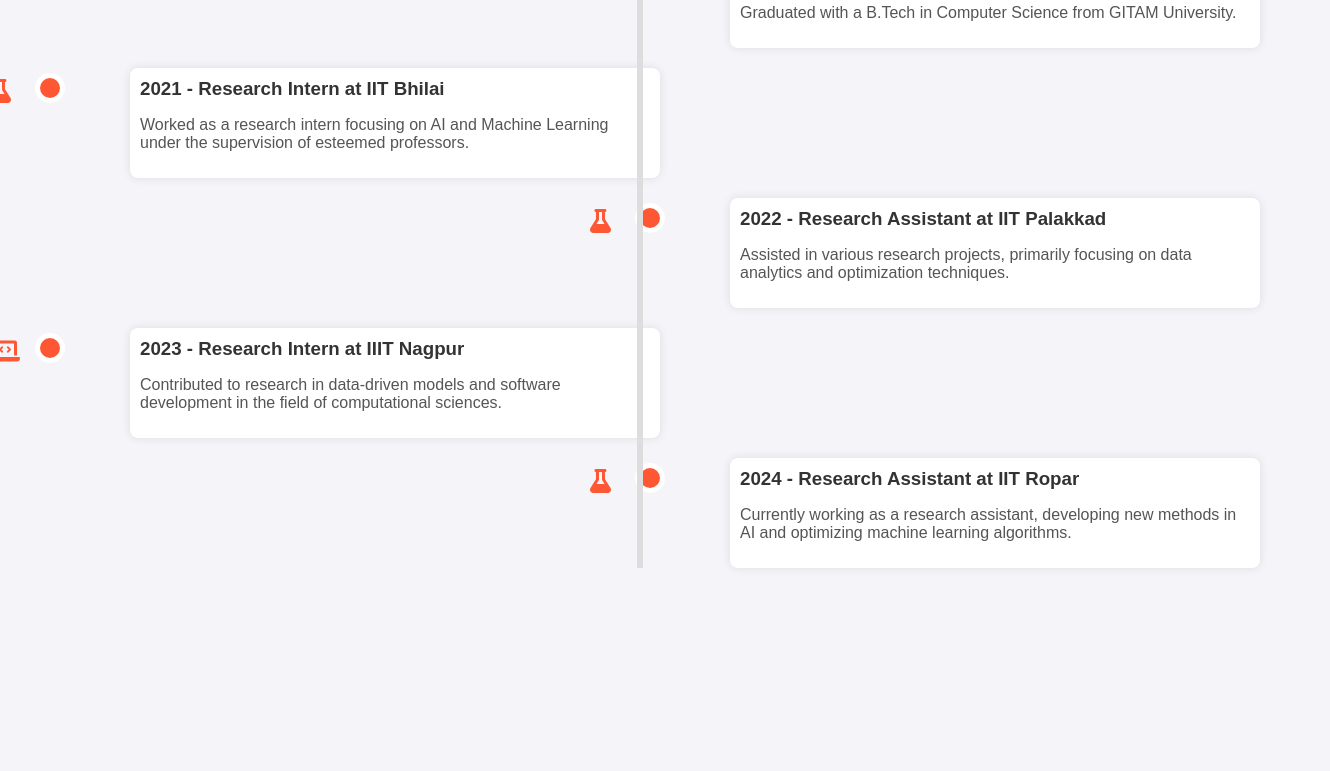
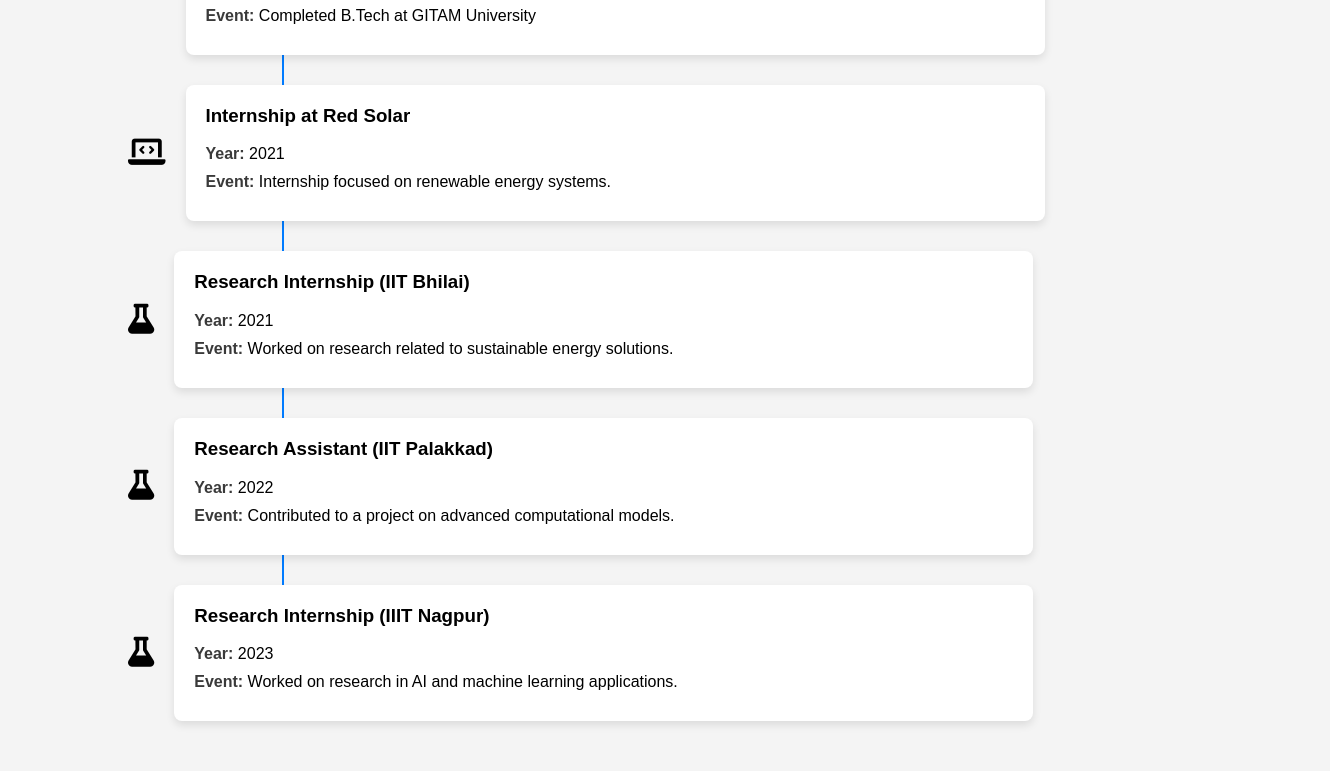
Before and after one commit to dhla30/Career_timeline, a plain HTML site: page index.html in a window 1280 px wide. Shown: the part 204-975 px from the top of the page, 1330 px wide, since content can reach past the window. Before the commit the page ends 812 px from the top, so only its background shows below. Drawn offline with Linux system fonts and the light colour scheme.

Commit message:
Update index.html

```diff
--- a/index.html
+++ b/index.html
@@ -3,179 +3,128 @@
 <head>
     <meta charset="UTF-8">
     <meta name="viewport" content="width=device-width, initial-scale=1.0">
-    <title>My Career Timeline</title>
-    <!-- Adding Font Awesome for Icons -->
+    <title>Career Timeline</title>
     <link rel="stylesheet" href="https://cdnjs.cloudflare.com/ajax/libs/font-awesome/6.0.0-beta3/css/all.min.css">
-    <!-- Adding custom styles -->
     <style>
         body {
             font-family: Arial, sans-serif;
             margin: 0;
             padding: 0;
-            background-color: #f4f4f9;
-            color: #333;
+            background-color: #f4f4f4;
         }
-
-        header {
-            background-color: #333;
-            color: white;
+        .timeline {
+            width: 80%;
+            margin: 50px auto;
+            position: relative;
+        }
+        .event {
+            display: flex;
+            align-items: center;
+            margin-bottom: 30px;
+        }
+        .event .icon {
+            font-size: 30px;
+            margin-right: 20px;
+        }
+        .event .details {
+            background-color: #fff;
+            border-radius: 8px;
             padding: 20px;
-            text-align: center;
+            width: 80%;
+            box-shadow: 0 4px 8px rgba(0, 0, 0, 0.1);
         }
-
-        .timeline {
-            position: relative;
-            max-width: 1200px;
-            margin: 40px auto;
-            padding-left: 20px;
+        .event .details h3 {
+            margin-top: 0;
         }
-
-        .timeline::after {
-            content: '';
+        .event .details p {
+            margin: 10px 0;
+            font-size: 16px;
+        }
+        .event .details span {
+            font-weight: bold;
+            color: #3a3a3a;
+        }
+        .line {
             position: absolute;
-            width: 6px;
-            background-color: #ddd;
+            left: 15%;
+            width: 2px;
+            background-color: #007bff;
             top: 0;
             bottom: 0;
-            left: 50%;
-            margin-left: -3px;
+            z-index: -1;
         }
-
-        .timeline-item {
-            display: flex;
-            margin: 20px 0;
-            position: relative;
-            width: 50%;
-            padding-left: 80px;
+        .timeline-header {
+            text-align: center;
+            margin-bottom: 50px;
         }
-
-        .timeline-item::before {
-            content: '';
-            position: absolute;
-            width: 20px;
-            height: 20px;
-            border-radius: 50%;
-            background-color: #ff5733;
-            left: -10px;
-            top: 10px;
-            box-shadow: 0 0 0 5px white;
-        }
-
-        .icon {
-            font-size: 24px;
-            color: #ff5733;
-            position: absolute;
-            left: -60px;
-            top: 10px;
-        }
-
-        .content {
-            padding: 10px;
-            background-color: white;
-            border-radius: 8px;
-            box-shadow: 0 0 10px rgba(0, 0, 0, 0.1);
-            width: 85%;
-        }
-
-        .content h3 {
-            margin: 0;
-            color: #333;
-        }
-
-        .content p {
-            color: #555;
-        }
-
-        .timeline-item:nth-child(odd) {
-            left: 50%;
-        }
-
-        .timeline-item:nth-child(even) {
-            left: 0;
-        }
-
-        @media (max-width: 768px) {
-            .timeline::after {
-                left: 31px;
-            }
-
-            .timeline-item {
-                width: 100%;
-                padding-left: 30px;
-            }
-
-            .timeline-item:nth-child(odd) {
-                left: 0%;
-            }
-
-            .timeline-item:nth-child(even) {
-                left: 0%;
-            }
+        .timeline-header h1 {
+            font-size: 2.5em;
         }
     </style>
 </head>
 <body>
 
-    <header>
+    <div class="timeline-header">
         <h1>My Career Timeline</h1>
-    </header>
+    </div>
 
-    <section class="timeline">
-        <!-- Event 1: Graduation -->
-        <div class="timeline-item">
+    <div class="timeline">
+        <div class="line"></div>
+        <div class="event" style="top: 0;">
             <div class="icon">
                 <i class="fas fa-graduation-cap"></i> <!-- Graduation Icon -->
             </div>
-            <div class="content">
-                <h3>2020 - Graduated</h3>
-                <p>Graduated with a B.Tech in Computer Science from GITAM University.</p>
+            <div class="details">
+                <h3>Graduated with B.Tech</h3>
+                <p><span>Year:</span> 2020</p>
+                <p><span>Event:</span> Completed B.Tech at GITAM University</p>
             </div>
         </div>
 
-        <!-- Event 2: Research Intern at IIT Bhilai -->
-        <div class="timeline-item">
+        <div class="event" style="top: 100px;">
+            <div class="icon">
+                <i class="fas fa-laptop-code"></i> <!-- Internship Icon -->
+            </div>
+            <div class="details">
+                <h3>Internship at Red Solar</h3>
+                <p><span>Year:</span> 2021</p>
+                <p><span>Event:</span> Internship focused on renewable energy systems.</p>
+            </div>
+        </div>
+
+        <div class="event" style="top: 200px;">
             <div class="icon">
                 <i class="fas fa-flask"></i> <!-- Research Icon -->
             </div>
-            <div class="content">
-                <h3>2021 - Research Intern at IIT Bhilai</h3>
-                <p>Worked as a research intern focusing on AI and Machine Learning under the supervision of esteemed professors.</p>
+            <div class="details">
+                <h3>Research Internship (IIT Bhilai)</h3>
+                <p><span>Year:</span> 2021</p>
+                <p><span>Event:</span> Worked on research related to sustainable energy solutions.</p>
             </div>
         </div>
 
-        <!-- Event 3: Research Assistant at IIT Palakkad -->
-        <div class="timeline-item">
+        <div class="event" style="top: 300px;">
             <div class="icon">
                 <i class="fas fa-flask"></i> <!-- Research Icon -->
             </div>
-            <div class="content">
-                <h3>2022 - Research Assistant at IIT Palakkad</h3>
-                <p>Assisted in various research projects, primarily focusing on data analytics and optimization techniques.</p>
+            <div class="details">
+                <h3>Research Assistant (IIT Palakkad)</h3>
+                <p><span>Year:</span> 2022</p>
+                <p><span>Event:</span> Contributed to a project on advanced computational models.</p>
             </div>
         </div>
 
-        <!-- Event 4: Research Intern at IIIT Nagpur -->
-        <div class="timeline-item">
-            <div class="icon">
-                <i class="fas fa-laptop-code"></i> <!-- Laptop/Technology Icon -->
-            </div>
-            <div class="content">
-                <h3>2023 - Research Intern at IIIT Nagpur</h3>
-                <p>Contributed to research in data-driven models and software development in the field of computational sciences.</p>
-            </div>
-        </div>
-
-        <!-- Event 5: Research Assistant at IIT Ropar -->
-        <div class="timeline-item">
+        <div class="event" style="top: 400px;">
             <div class="icon">
                 <i class="fas fa-flask"></i> <!-- Research Icon -->
             </div>
-            <div class="content">
-                <h3>2024 - Research Assistant at IIT Ropar</h3>
-                <p>Currently working as a research assistant, developing new methods in AI and optimizing machine learning algorithms.</p>
+            <div class="details">
+                <h3>Research Internship (IIIT Nagpur)</h3>
+                <p><span>Year:</span> 2023</p>
+                <p><span>Event:</span> Worked on research in AI and machine learning applications.</p>
             </div>
         </div>
-    </section>
+    </div>
 
 </body>
 </html>
```
